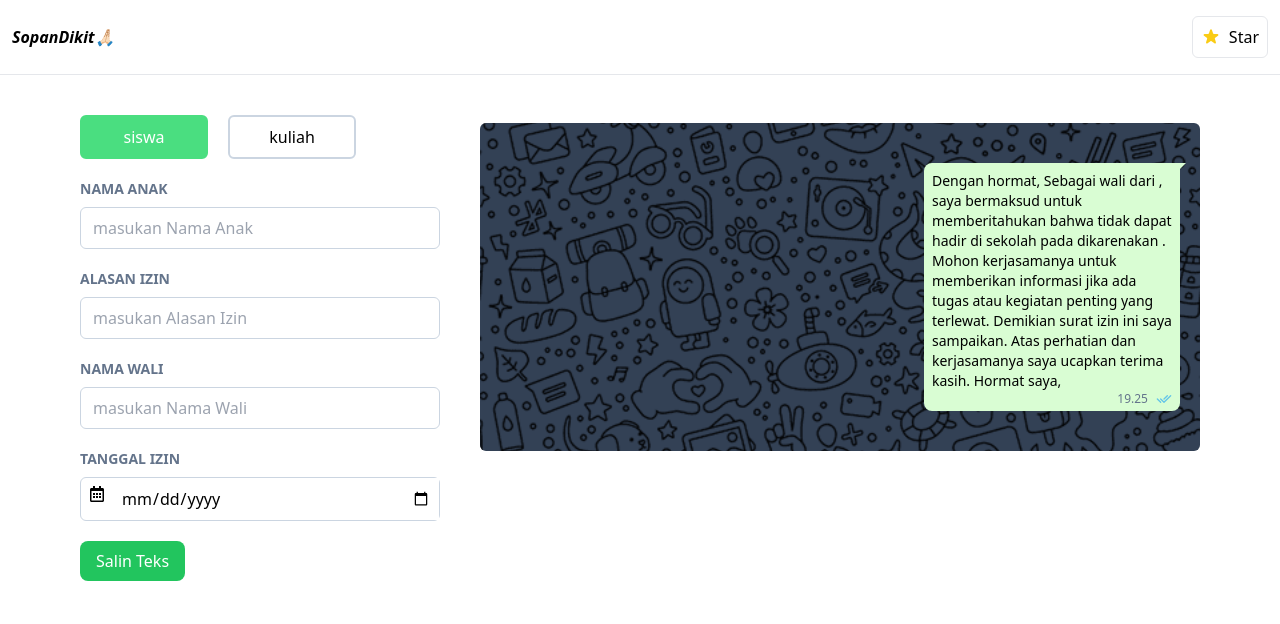
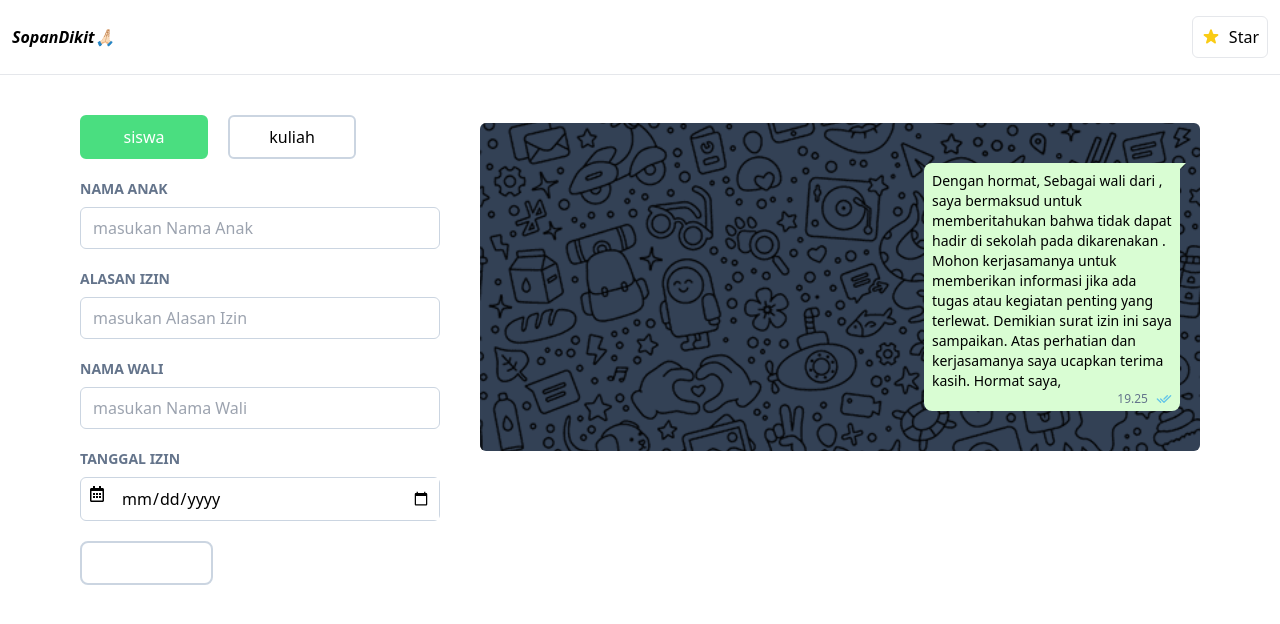
Before and after one commit to Taufik-H/sopandikit, a React (Vite) app: page / in a window 1280 px wide. Shown: the top 624 px of the page. Built offline with nearby package versions, Linux system fonts and the light colour scheme.

Commit message:
styling:copy button

```diff
--- a/src/components/Content.jsx
+++ b/src/components/Content.jsx
@@ -1,5 +1,7 @@
 import React, { useState } from "react";
 import { TbChecks } from "react-icons/tb";
+import { HiOutlineClipboard } from "react-icons/hi";
+import { LuClipboardCheck } from "react-icons/lu";
 import Input from "./Input";
 import "../App.css";
 import bg from "../assets/bg.png";
@@ -20,14 +22,12 @@ const Content = () => {
   const handleCopy = () => {
     navigator.clipboard.writeText(content[isStatusActive].text).then(
       function () {
-
-        setCopyMessage("Teks berhasil disalin!");
+        setCopyMessage("Teks disalin!");
         setTimeout(() => {
           setCopyMessage("");
         }, 2000);
       },
       function (err) {
-
         setCopyMessage("Gagal menyalin teks.");
       }
     );
@@ -162,23 +162,28 @@ const Content = () => {
               name="tanggal"
               onChange={handleDateChange}
             />
-
-            {/* <Input
-              label={isStatusActive === 0 ? "Kepada" : "Nama Dosen"}
-              name="kepada"
-              onChange={handleInputChange}
-              labelClass="mt-5 mb-2 uppercase font-semibold text-sm text-slate-500"
-            /> */}
           </>
         )}
         <button
           onClick={handleCopy}
-          className="mt-5 px-4 py-2 rounded-lg bg-green-500 text-white transition-all hover:bg-blue-600"
+          className={`mt-5 px-4 py-2 rounded-lg ${
+            copyMessage
+              ? "bg-green-500"
+              : "bg-white border-2 border-slate-300 border-inherit text-slate-800 hover:bg-slate-200"
+          }  text-white transition-all  flex gap-2 items-center`}
         >
-          Salin Teks
+          {copyMessage ? (
+            <>
+              <LuClipboardCheck />
+              {copyMessage}
+            </>
+          ) : (
+            <>
+              <HiOutlineClipboard />
+              Salin Teks
+            </>
+          )}
         </button>
-
-        {copyMessage && <p className="mt-3 text-green-500">{copyMessage}</p>}
       </div>
 
       {content.map(
```
